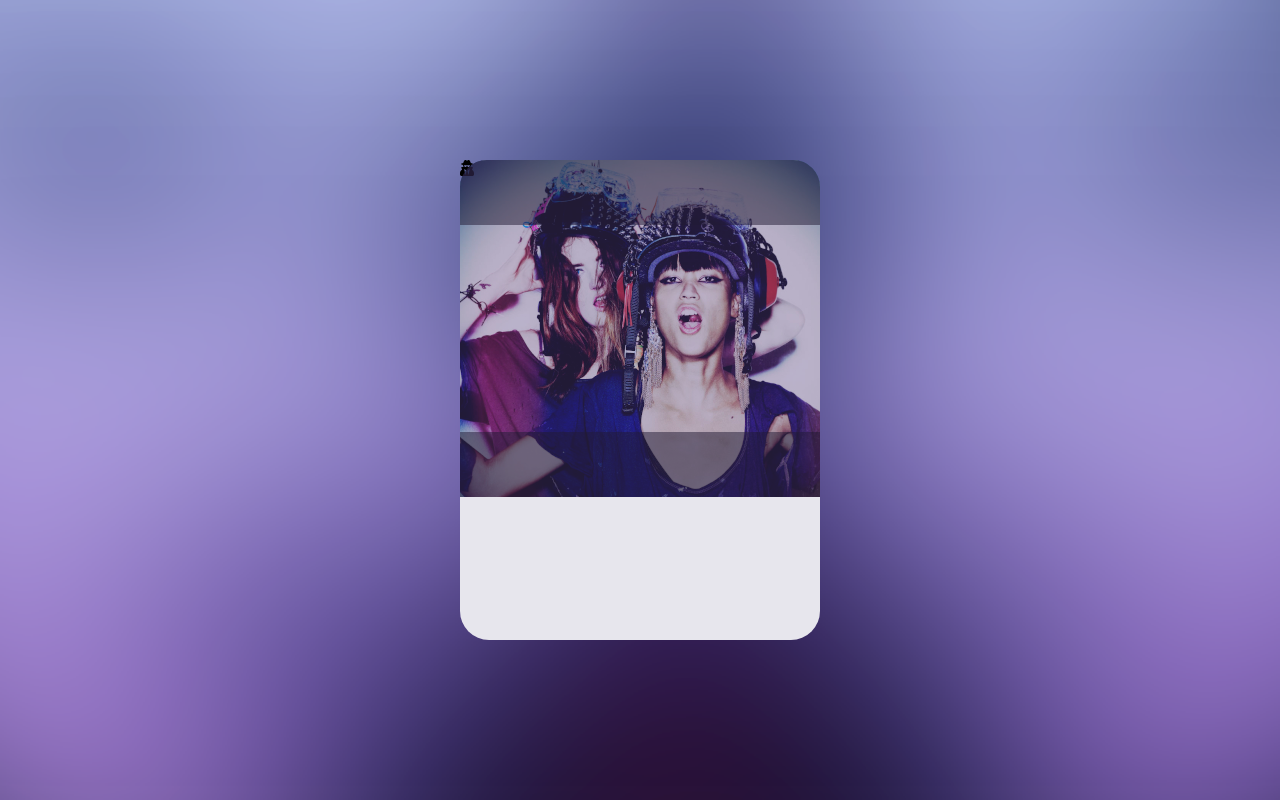
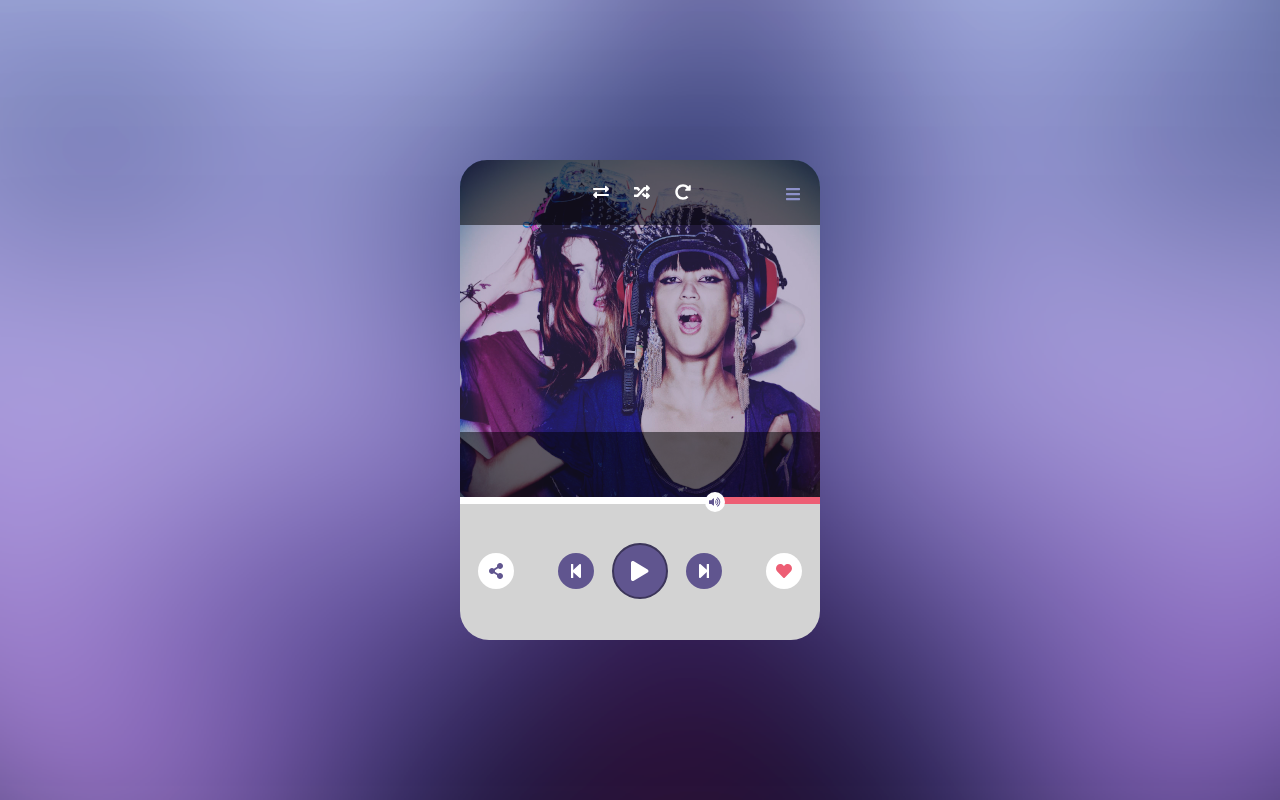
Before and after one commit to martyna-michno/PlayerWidget, a Vue app in the folder player-widget/: page / in a window 1280 px wide. Built offline with nearby package versions, Linux system fonts and the light colour scheme.

Commit message:
Main.vue basic layout prepared

```diff
--- a/player-widget/package.json
+++ b/player-widget/package.json
@@ -9,6 +9,8 @@
   },
   "dependencies": {
     "@fortawesome/fontawesome-svg-core": "^1.2.26",
+    "@fortawesome/free-brands-svg-icons": "^5.12.0",
+    "@fortawesome/free-regular-svg-icons": "^5.12.0",
     "@fortawesome/free-solid-svg-icons": "^5.12.0",
     "@fortawesome/vue-fontawesome": "^0.1.9",
     "core-js": "^3.4.4",
--- a/player-widget/src/components/Main.vue
+++ b/player-widget/src/components/Main.vue
@@ -2,9 +2,44 @@
   <div class="main">
     <div class="music-panel">
       <div class="layer" />
-      <font-awesome-icon icon="user-secret" />
       <div class="shadow-top"></div>
+      <div class="icons">
+        <div class="icon">
+          <font-awesome-icon :icon="['fas', 'exchange-alt']" />
+        </div>
+        <div class="icon">
+          <font-awesome-icon :icon="['fas', 'random']" />
+        </div>
+        <div class="icon">
+          <font-awesome-icon :icon="['fas', 'redo-alt']" />
+        </div>
+      </div>
+      <div class="menu">
+        <font-awesome-icon :icon="['fas', 'bars']" />
+      </div>
       <div class="shadow-bottom"></div>
+    </div>
+    <div class="volume-line">
+      <div class="volume">
+        <font-awesome-icon :icon="['fas', 'volume-up']" />
+      </div>
+    </div>
+    <div class="buttons">
+      <div class="shuffle">
+        <font-awesome-icon :icon="['fas', 'share-alt']" />
+      </div>
+      <div class="switch back">
+        <font-awesome-icon :icon="['fas', 'step-backward']" />
+      </div>
+      <div class="play">
+        <font-awesome-icon :icon="['fas', 'play']" />
+      </div>
+      <div class="switch forward">
+        <font-awesome-icon :icon="['fas', 'step-forward']" />
+      </div>
+      <div class="fav">
+        <font-awesome-icon :icon="['fas', 'heart']" />
+      </div>
     </div>
   </div>
 </template>
@@ -20,7 +55,8 @@ export default {
   width: 360px;
   height: 480px;
   border-radius: 29px;
-  background: #e7e6ed;
+  background: lightgray;
+  z-index: -6;
 }
 
 .music-panel {
@@ -30,10 +66,11 @@ export default {
   width: 360px;
   background-image: url("../assets/girls.jpg");
   background-size: cover;
+  z-index: -5;
 }
 
 .layer {
-z-index: 1;
+  z-index: -4;
   border-radius: 27px 27px 0 0;
   background-color: #544282;
   opacity: 0.4;
@@ -53,6 +90,7 @@ z-index: 1;
   left: 0;
   background: black;
   opacity: 0.5;
+  z-index: -3;
 }
 
 .shadow-bottom {
@@ -63,6 +101,112 @@ z-index: 1;
   left: 0;
   background: black;
   opacity: 0.5;
+  z-index: -3;
 }
 
+.icons {
+  color: white;
+  display: flex;
+  margin-left: 133px;
+  align-items: center;
+  height: 65px;
+  z-index: 100;
+}
+
+.icon {
+  padding-right: 25px;
+}
+
+.menu {
+  color: #8d91ca;
+  position: absolute;
+  top: 26px;
+  right: 20px;
+  height: 65px;
+  z-index: 100;
+}
+
+.volume-line {
+  height: 7px;
+  width: 260px;
+  background: white;
+  border-right: 100px solid #ed5e74;
+  position: relative;
+}
+
+.volume {
+  color: #60558f;
+  font-size: 10px;
+  background: white;
+  width: 20px;
+  height: 20px;
+  border-radius: 50%;
+  display: flex;
+  justify-content: center;
+  align-items: center;
+  position: absolute;
+  top: -5px;
+  right: -5px;
+}
+
+.buttons {
+  display: flex;
+  justify-content: center;
+  align-items: center;
+  height: 133px;
+  width: 360px;
+}
+.switch {
+  background: #60558f;
+  color: white;
+  height: 36px;
+  width: 36px;
+  border-radius: 50%;
+  display: flex;
+  justify-content: center;
+  align-items: center;
+}
+
+.back {
+  margin-left: 44px;
+}
+
+.forward {
+  margin-right: 44px;
+}
+
+.fav {
+  color: #ed5e74;
+  background: white;
+  height: 36px;
+  width: 36px;
+  border-radius: 50%;
+  display: flex;
+  justify-content: center;
+  align-items: center;
+}
+
+.shuffle {
+  color: #60558f;
+  background: white;
+  height: 36px;
+  width: 36px;
+  border-radius: 50%;
+  display: flex;
+  justify-content: center;
+  align-items: center;
+}
+.play {
+  font-size: 20px;
+  background: #60558f;
+  color: white;
+  height: 52px;
+  width: 52px;
+  border-radius: 50%;
+  display: flex;
+  justify-content: center;
+  align-items: center;
+  border: 2px solid #3c355a;
+  margin: 0 18px;
+}
 </style>
--- a/player-widget/src/main.js
+++ b/player-widget/src/main.js
@@ -1,10 +1,10 @@
 import Vue from 'vue'
 import App from './App.vue'
 import { library } from '@fortawesome/fontawesome-svg-core'
-import { faUserSecret } from '@fortawesome/free-solid-svg-icons'
+import { faRandom, faRedoAlt, faExchangeAlt, faBars, faVolumeUp, faShareAlt, faHeart, faPlay, faStepBackward, faStepForward } from '@fortawesome/free-solid-svg-icons'
 import { FontAwesomeIcon } from '@fortawesome/vue-fontawesome'
 
-library.add(faUserSecret)
+library.add(faRandom, faRedoAlt, faExchangeAlt, faBars, faVolumeUp, faShareAlt, faHeart, faPlay, faStepBackward, faStepForward)
 
 Vue.component('font-awesome-icon', FontAwesomeIcon)
 
```
Also changed, not shown: 1 other file (tests, documents, lock files or other folders).
